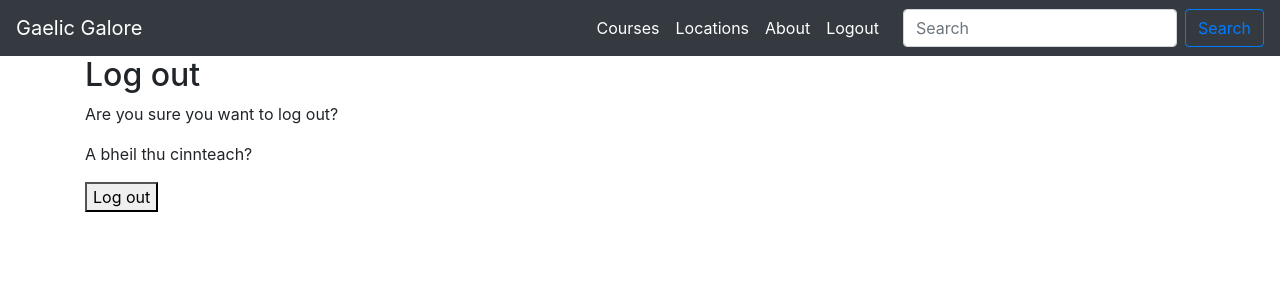
After one commit to RossClarkScotland/Gaelic_Galore, a Django app: page /accounts/logout/ in a window 1280 px wide. The commit adds this page. Shown: the top 300 px of the page. Run offline with Django 3.2, Linux system fonts and the light colour scheme; the visitor is signed in with stand-in values (Sample User, id 1); some libraries are stand-ins or nearby versions.

Commit message:
configure allauth and create account templates

```diff
--- a/gaelic_galore/urls.py
+++ b/gaelic_galore/urls.py
@@ -1,22 +1,13 @@
-"""gaelic_galore URL Configuration
-
-The `urlpatterns` list routes URLs to views. For more information please see:
-    https://docs.djangoproject.com/en/3.2/topics/http/urls/
-Examples:
-Function views
-    1. Add an import:  from my_app import views
-    2. Add a URL to urlpatterns:  path('', views.home, name='home')
-Class-based views
-    1. Add an import:  from other_app.views import Home
-    2. Add a URL to urlpatterns:  path('', Home.as_view(), name='home')
-Including another URLconf
-    1. Import the include() function: from django.urls import include, path
-    2. Add a URL to urlpatterns:  path('blog/', include('blog.urls'))
-"""
 from django.contrib import admin
 from django.urls import path, include
 
 urlpatterns = [
+    # admin for Django
     path('admin/', admin.site.urls),
+
+    # allauth
+    path('accounts/', include('allauth.urls')),
+
+    # my local apps
     path('', include('pages.urls')),
 ]
--- /dev/null
+++ b/templates/account/logout.html
@@ -0,0 +1,13 @@
+{% extends 'base.html' %}
+
+{% block title %} Log out {% endblock title %}
+
+{% block content %}
+  <h2>Log out</h2>
+  <p>Are you sure you want to log out?</p>
+  <p>A bheil thu cinnteach?</p>
+  <form method="post" action="{% url 'account_logout' %}">
+    {% csrf_token %}
+    <button type="submit">Log out</button>
+  </form>
+{% endblock content %}
--- a/templates/base.html
+++ b/templates/base.html
@@ -43,14 +43,14 @@
           </li>
           {% if user.is_authenticated %}
             <li class="nav-item active mr-3">
-              <a class="nav-link" href="#">Logout<span class="sr-only">(current)</span></a>
+              <a class="nav-link" href="{% url 'account_logout' %}">Logout<span class="sr-only">(current)</span></a>
             </li>
           {% else %}
             <li class="nav-item active">
-              <a class="nav-link" href="#">Login<span class="sr-only">(current)</span></a>
+              <a class="nav-link" href="{% url 'account_login' %}">Login<span class="sr-only">(current)</span></a>
             </li>
             <li class="nav-item active mr-3">
-              <a class="nav-link" href="#">Register<span class="sr-only">(current)</span></a>
+              <a class="nav-link" href="{% url 'account_signup' %}">Register<span class="sr-only">(current)</span></a>
             </li>
           {% endif %}
         </ul>
```
Also changed, not shown: gaelic_galore/settings.py (+23 -1 lines), templates/account/login.html (added, +13 -0 lines), templates/account/register.html (added, +7 -0 lines).
